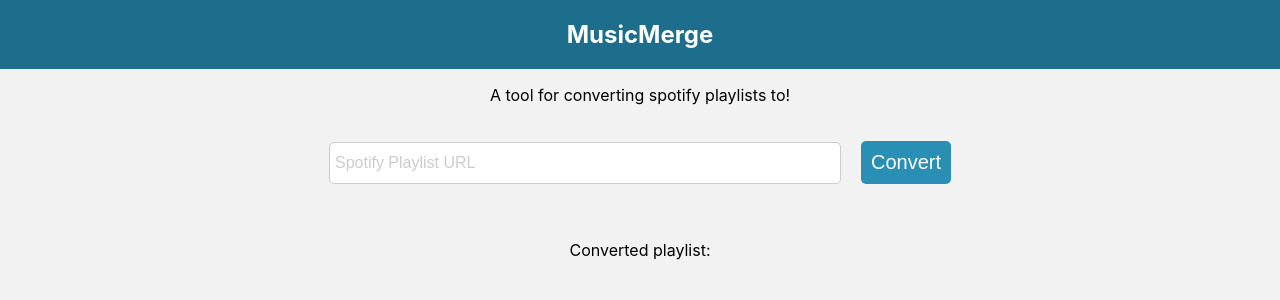
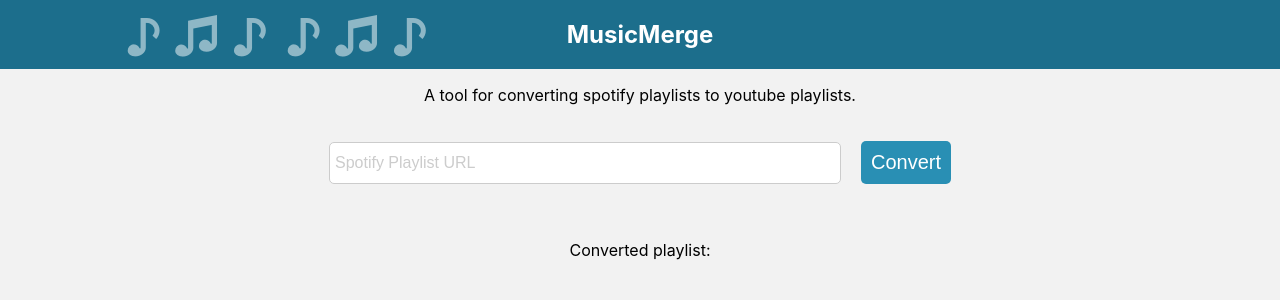
Before and after one commit to Geekenex/MusicMerge, a React (Create React App) app: page / in a window 1280 px wide. Shown: the top 300 px of the page. Built offline with nearby package versions, Linux system fonts and the light colour scheme.

Commit message:
Music Notes animation on header bar

```diff
--- a/src/App.css
+++ b/src/App.css
@@ -1,10 +1,58 @@
 .header {
+  position: relative;
   background-color: #1C6E8C;
   margin: 0;
   text-align: center;
   padding: 20px;
   color: white;
+  overflow: hidden;
 }
+
+.header::before, .header::after, .header span::before, .header span::after {
+  content: '♪ ♫ ♪';
+  position: absolute;
+  top: 50%;
+  font-size: 2em;
+  opacity: 0.5;
+  animation: moveNotes 12s linear infinite;
+  white-space: nowrap;
+}
+
+.header::before {
+  left: -20%;
+  animation-delay: 1.25s;
+}
+
+.header::after {
+  left: -20%;
+  animation-delay: 2.5s;
+}
+
+.header span::before, .header span::after {
+  content: '♫ ♪ ♫';
+  font-size: 1.5em;
+  animation: moveNotes 14s linear infinite;
+}
+
+.header span::before {
+  left: -20%;
+  animation-delay: 4.5s;
+}
+
+.header span::after {
+  left: -20%;
+  animation-delay: 6s;
+}
+
+@keyframes moveNotes {
+  0% {
+    transform: translateY(-50%) translateX(0);
+  }
+  100% {
+    transform: translateY(-50%) translateX(120vw);
+  }
+}
+
 .background {
   background-color: #f2f2f2;
   height: 100vh;
--- a/src/App.js
+++ b/src/App.js
@@ -11,7 +11,7 @@
   function handleURLInput(e){
     console.log(playlistURL.current.value);
 
-    if (playlistURL.current.value.startsWith(spotifyString) && playlistURL.current.value != spotifyString){
+    if (playlistURL.current.value.startsWith(spotifyString) && playlistURL.current.value !== spotifyString){
       console.log("do a url request");
       setValidURL(true);
     }
@@ -25,10 +25,13 @@
 
   return (
     <div className="App">
-        <h2 className='header'>MusicMerge</h2>
+        <h2 className='header'>
+          MusicMerge
+          <span></span> {}
+        </h2>
         <div className='background'>
         <p className='description'>
-          A tool for converting spotify playlists to!
+          A tool for converting spotify playlists to youtube playlists.
         </p>
         <div className='input-container'>
           <input className='playlist-input' type='text' ref={playlistURL} placeholder='Spotify Playlist URL' />
```
